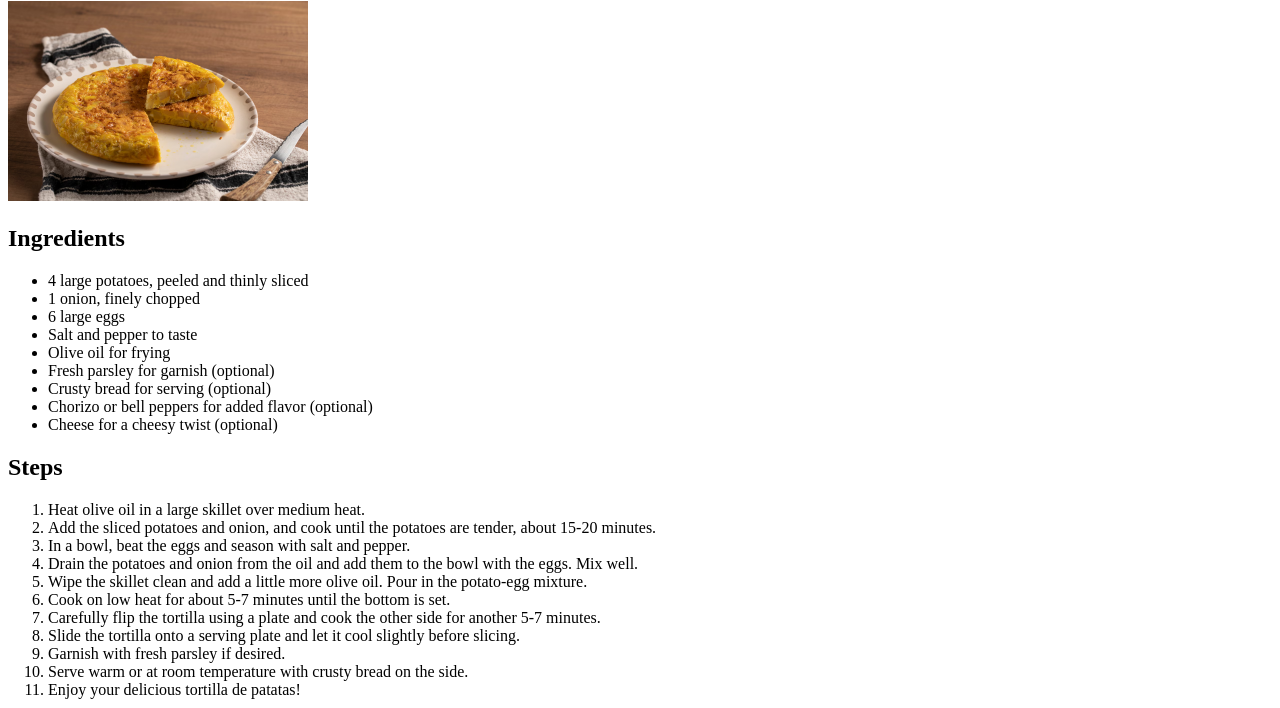
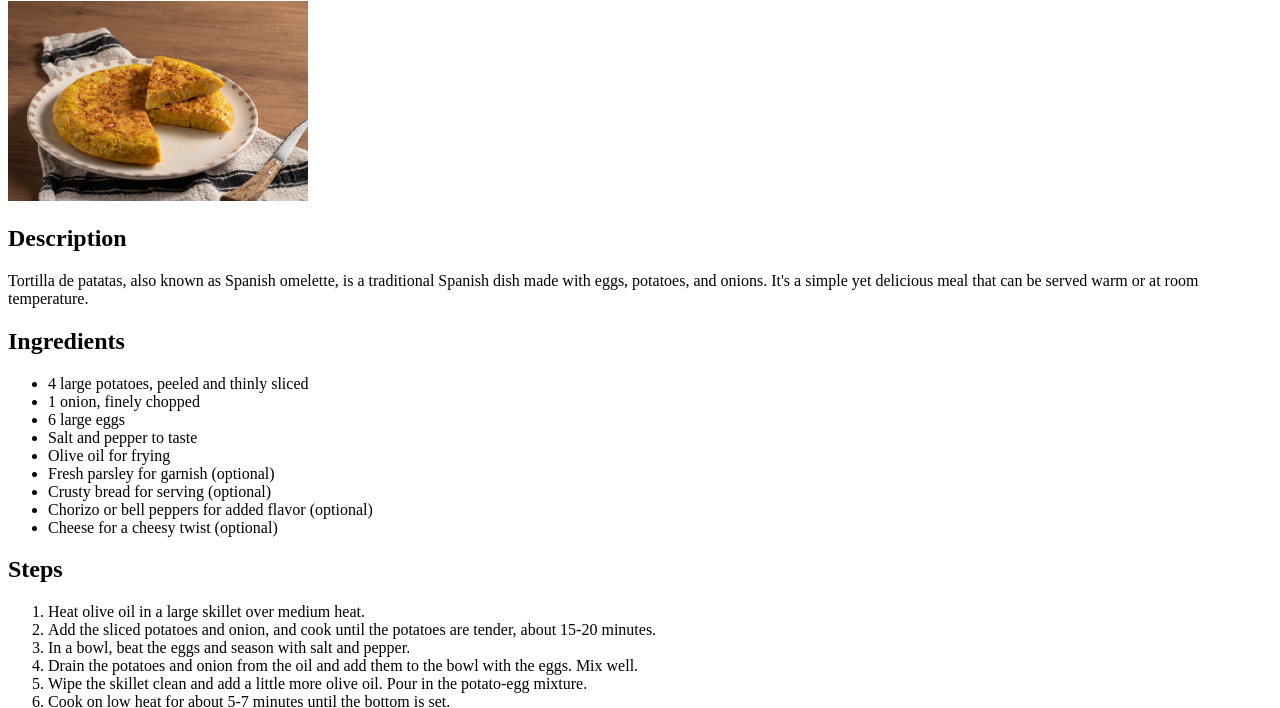
Before and after one commit to hdelamo/odin-recipes, a plain HTML site: page recipes/tortilla.html in a window 1280 px wide. Shown: the part 105-813 px from the top of the page. Drawn offline with Linux system fonts and the light colour scheme.

Commit message:
Added a short description of the recipe.

```diff
--- a/recipes/tortilla.html
+++ b/recipes/tortilla.html
@@ -9,6 +9,9 @@
     <a href="../index.html">Back to Recipes</a>
     <h1>Tortilla de patatas</h1>
     <img src="../imgs/tortilla.avif" alt="Tortilla de patatas" width="300">
+    <h2>Description</h2>
+    <p>Tortilla de patatas, also known as Spanish omelette, is a traditional Spanish dish made with eggs, potatoes, and onions.
+        It's a simple yet delicious meal that can be served warm or at room temperature.</p>
     <h2>Ingredients</h2>
     <ul>
         <li>4 large potatoes, peeled and thinly sliced</li>
```
